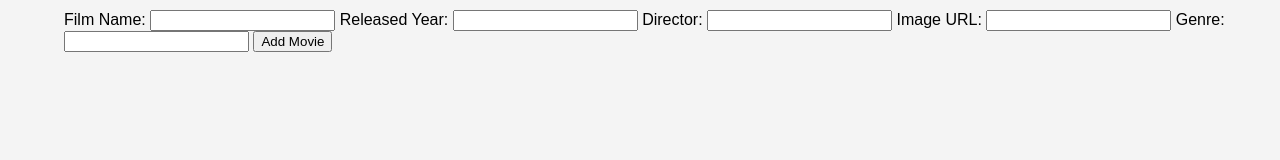
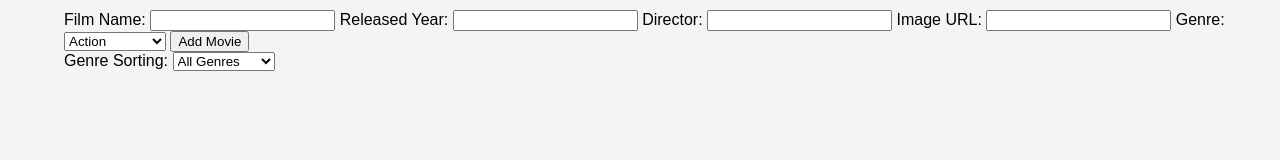
Before and after one commit to OliveSeal/Database, a plain HTML site: page index.html in a window 1280 px wide. Drawn offline with Linux system fonts and the light colour scheme; no server answers.

Commit message:
Genre sorting

```diff
--- a/JS/Js.js
+++ b/JS/Js.js
@@ -44,12 +44,25 @@ const app = initializeApp(firebaseConfig);
             });
         }
 
+        function filterMovies(selectedGenre) {
+            const movieCards = document.querySelectorAll('.movie-card');
+
+            movieCards.forEach((card) => {
+                const movieGenre = card.getAttribute('data-genre');
+                if (selectedGenre === 'all' || movieGenre === selectedGenre) {
+                    card.style.display = 'block';
+                } else {
+                    card.style.display = 'none';
+                }
+            });
+        }
+
         function displayMovies() {
             const movieContainer = document.querySelector('.movie-container');
+            const genreFilter = document.getElementById('genreFilter');
 
             onSnapshot(moviesCollection, (querySnapshot) => {
                 movieContainer.innerHTML = ''; // Clear existing content
-
 
                 querySnapshot.forEach((doc) => {
                     const movieData = doc.data();
@@ -57,6 +70,7 @@ const app = initializeApp(firebaseConfig);
                     // Create movie card
                     const movieCard = document.createElement('div');
                     movieCard.className = 'movie-card';
+                    movieCard.setAttribute('data-genre', movieData.Genre); // Store the genre as a data attribute
 
                     // Create movie image
                     const movieImage = document.createElement('img');
@@ -81,17 +95,27 @@ const app = initializeApp(firebaseConfig);
                     // Append the movie card to the container
                     movieContainer.appendChild(movieCard);
                 });
+
+                // Add event listener for genre filter change
+                if (genreFilter) {
+                    genreFilter.addEventListener('change', function () {
+                        filterMovies(genreFilter.value);
+                    });
+                }
+
+                // Call filterMovies to initially display all movies
+                filterMovies('all');
             });
         }
 
         // Call the displayMovies function to fetch and display movies when the page loads
-        window.onload = function() {
+        window.onload = function () {
             displayMovies();
 
             // Add an event listener for the form submission
             const form = document.querySelector('form');
             if (form) {
-                form.addEventListener('submit', function(event) {
+                form.addEventListener('submit', function (event) {
                     event.preventDefault();
                     addMovie();
                 });
--- a/index.html
+++ b/index.html
@@ -22,9 +22,40 @@
     <input type="text" id="imageURL" required>
 
     <label for="genre">Genre:</label>
-    <input type="text" id="genre" required>
+    <select id="genre" required>
+        <option value="Action">Action</option>
+        <option value="Comedy">Comedy</option>
+        <option value="Drama">Drama</option>
+        <option value="Drama">War</option>
+        <option value="Drama">Sci-Fi</option>
+        <option value="Drama">Anime</option>
+        <option value="Drama">Fantasy</option>
+        <option value="Drama">Horror</option>
+        <option value="Drama">Thriller</option>
+        <option value="Drama">Animation</option>
+        <option value="Drama">Documentary</option>
+        <option value="Drama">Romance</option>
+    </select>
 
     <button type="submit">Add Movie</button>
+
+    <p> </p>
+    <label for="genre">Genre Sorting:</label>
+    <select id="genreFilter" onchange="filterMovies()">
+        <option value="all">All Genres</option>
+        <option value="Action">Action</option>
+        <option value="Comedy">Comedy</option>
+        <option value="Drama">Drama</option>
+        <option value="War">War</option>
+        <option value="Sci-Fi">Sci-Fi</option>
+        <option value="Anime">Anime</option>
+        <option value="Fantasy">Fantasy</option>
+        <option value="Horror">Horror</option>
+        <option value="Thriller">Thriller</option>
+        <option value="Animation">Animation</option>
+        <option value="Documentary">Documentary</option>
+        <option value="Romance">Romance</option>
+    </select>
 </form>
 
 <div class="movie-container"></div>
```
